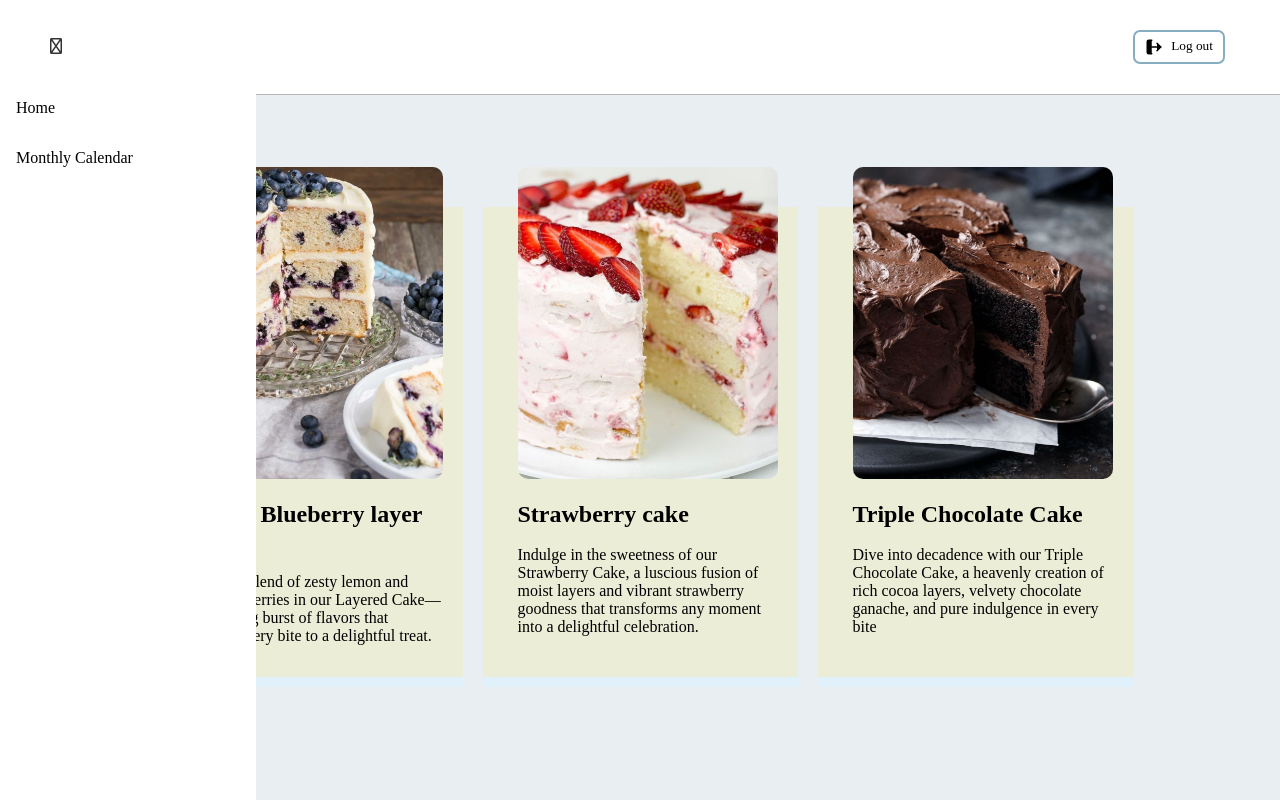
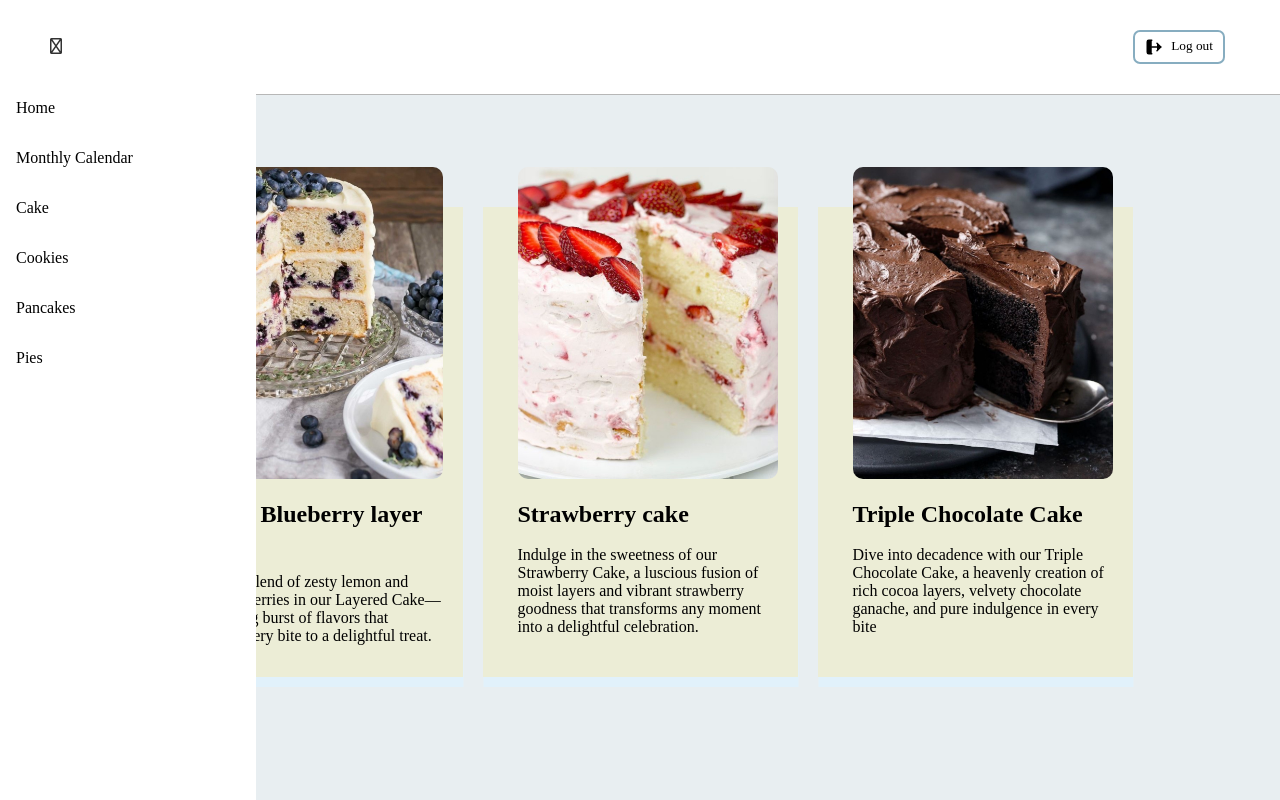
Before and after one commit to stanislausjustin/Bakey-Goods---HCI---FP, a plain HTML site: page cakepage.html in a window 1280 px wide. Both pictures are taken after a click on the element 56 px from the left and 47 px from the top of the page. Drawn offline with Linux system fonts and the light colour scheme.

Commit message:
cakepage.html

```diff
--- a/cakepage.html
+++ b/cakepage.html
@@ -16,9 +16,12 @@
             <i class="fa-regular fa-bars"></i>
           </div>
           <ul class="nav__wrapper">
-            <span class="nav__item"><a href="afterlogin.html">Home</a></span>
+           <span class="nav__item"><a href="afterlogin.html">Home</a></span>
             <span class="nav__item"><a href="calendar.html">Monthly Calendar</a></span>
-          </ul>
+            <span class="nav__item"><a href="cakepage.html">Cake</a></span>
+            <span class="nav__item"><a href="cookiepage.html">Cookies</a></span>
+            <span class="nav__item"><a href="pancakepage.html">Pancakes</a></span>
+            <span class="nav__item"><a href="piepage.html">Pies</a></span>
         </nav>
         <a href="index.html">
           <button class="signin-button" aria-label="Sign in">
```
